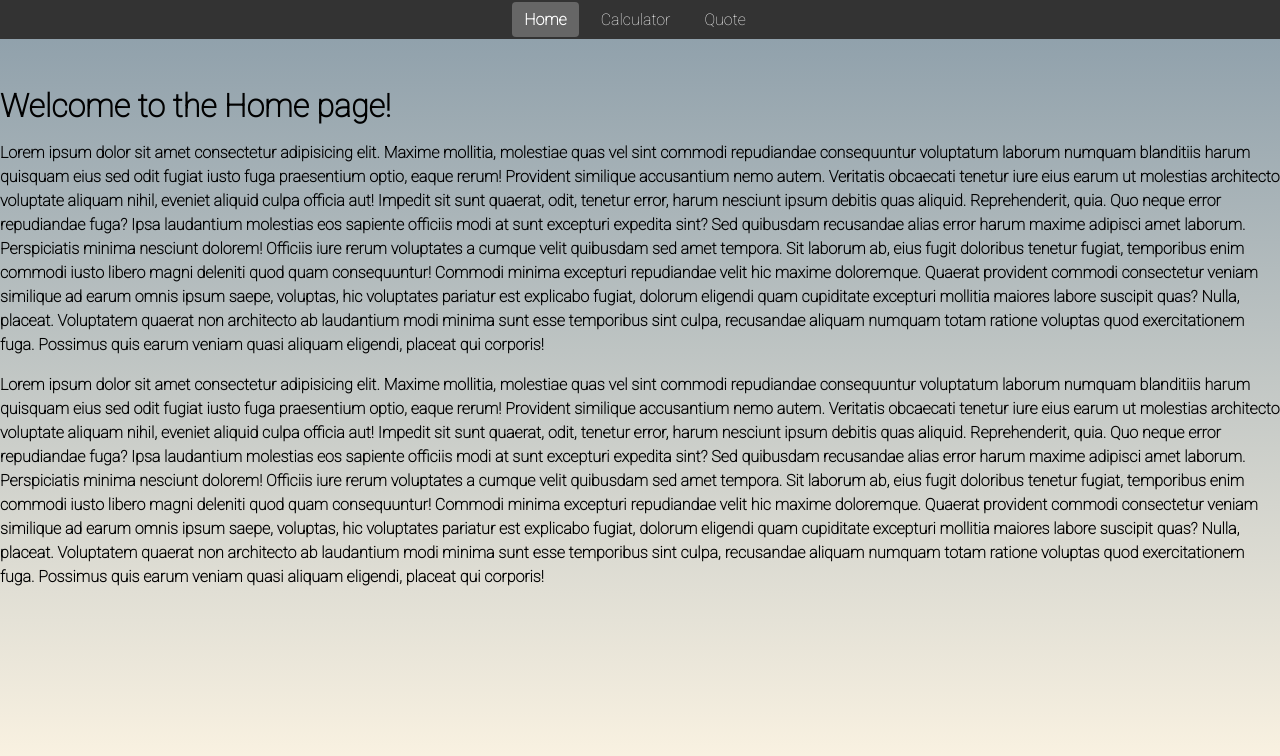
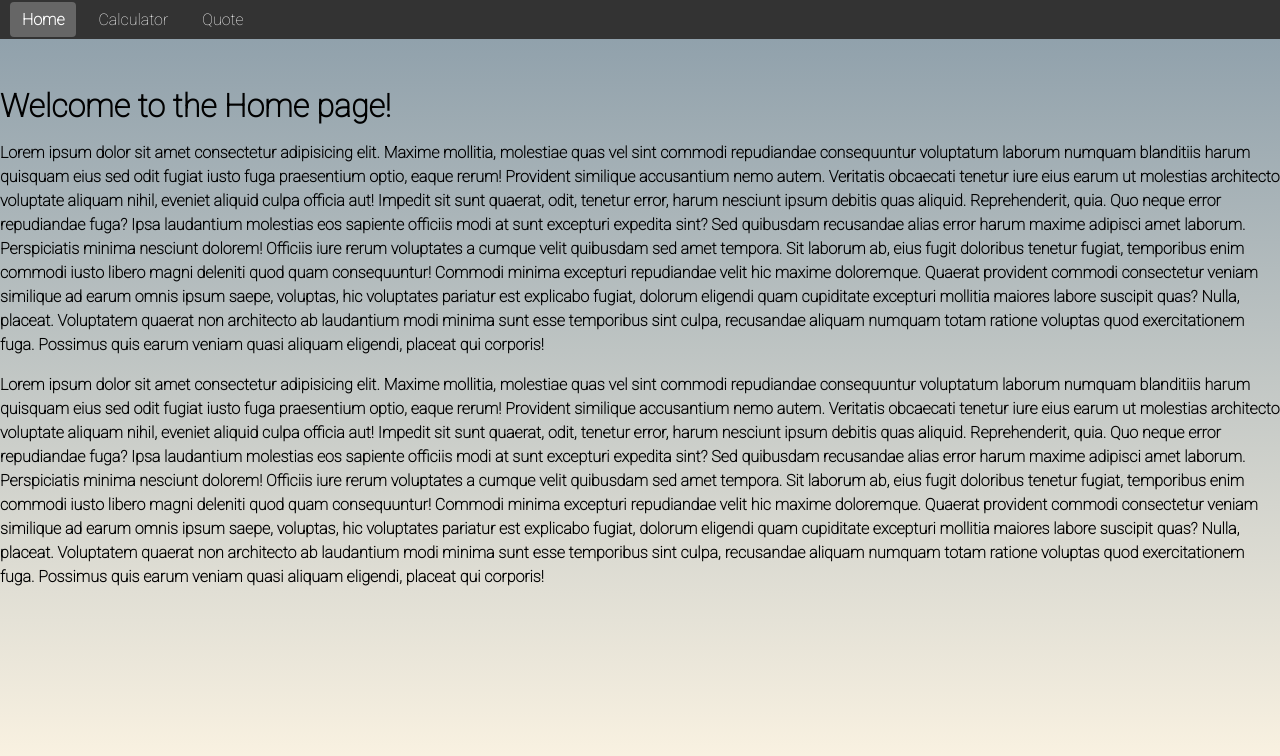
Before and after one commit to ClarenceAtim/MathMagicians, a React (Create React App) app: page / in a window 1280 px wide. Shown: the top 756 px of the page. Built offline with nearby package versions, Linux system fonts and the light colour scheme.

Commit message:
Update style for Navbar

```diff
--- a/src/components/Navbar.css
+++ b/src/components/Navbar.css
@@ -5,6 +5,16 @@
   top: 0;
   left: 0;
   right: 0;
+  display: flex;
+  align-items: center;
+  justify-content: space-between;
+}
+
+.logo-container h1 {
+  font-size: 24px;
+  margin: 0;
+  color: #fff;
+  font-weight: bold;
 }
 
 ul {
@@ -12,7 +22,6 @@
   margin: 0;
   padding: 0;
   display: flex;
-  justify-content: center;
 }
 
 li {
```
